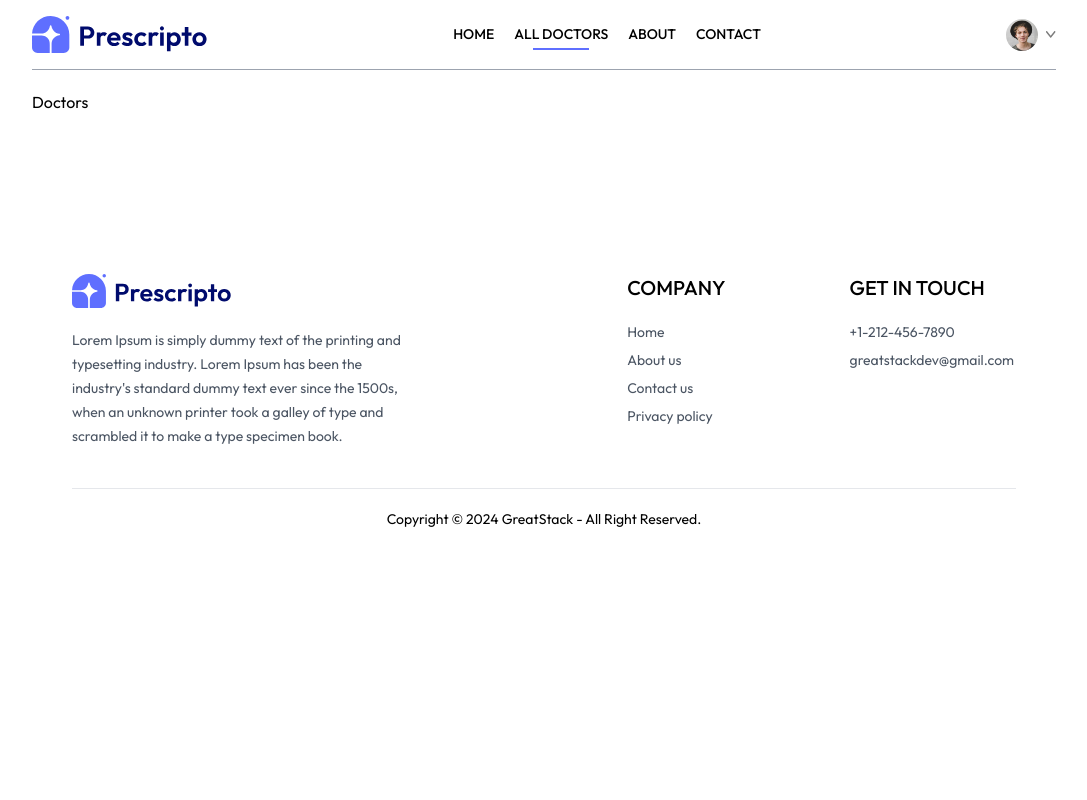
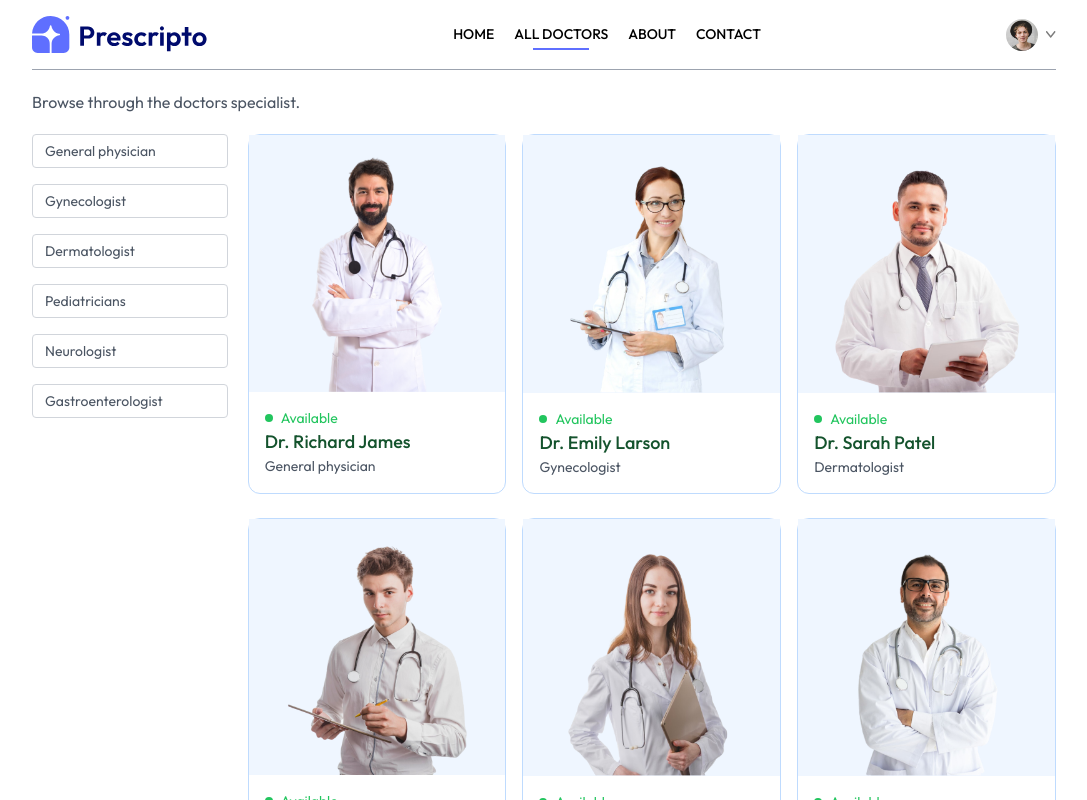
Before and after one commit to SumanthReddy19/prescripto, a React (Vite) app in the folder frontend/: page /doctors in a window 1280 px wide. Shown: the top 800 px of the page, without its empty margins (96-1183 px from the left). Built offline with nearby package versions, Linux system fonts and the light colour scheme.

Commit message:
Created the Doctors Page

```diff
--- a/frontend/src/components/Navbar.jsx
+++ b/frontend/src/components/Navbar.jsx
@@ -9,7 +9,7 @@
 
   return (
     <div className="flex items-center justify-between text-sm py-4 mb-5 border-b border-b-gray-400">
-      <img src={assets.logo} alt="" className="w-44 cursor-pointer" />
+      <img src={assets.logo} onClick={()=>navigate('/')} alt="" className="w-44 cursor-pointer" />
       <ul className="hidden md:flex items-start gap-5 font-medium ">
         <NavLink to="/">
           <li className="py-1">HOME</li>
--- a/frontend/src/pages/Doctors.jsx
+++ b/frontend/src/pages/Doctors.jsx
@@ -1,8 +1,54 @@
-import React from 'react'
+import React, { useContext, useEffect, useState } from 'react'
+import { useNavigate, useParams } from 'react-router-dom'
+import { AppContext } from '../context/AppContext'
 
 const Doctors = () => {
+  const {speciality} = useParams()
+  const [filterDoc,setFilterDoc] = useState([])
+  const navigate = useNavigate()
+  const {doctors} = useContext(AppContext)
+
+  const applyFilter = ()=>{
+    if(speciality){
+      setFilterDoc(doctors.filter(doc=>doc.speciality === speciality))
+    } else{
+      setFilterDoc(doctors)
+    }
+  }
+
+  useEffect(()=>{
+    applyFilter()
+  },[doctors,speciality])
+
   return (
-    <div>Doctors</div>
+    <div>
+      <p className='text-gray-600'>Browse through the doctors specialist.</p>
+      <div className='flex flex-col sm:flex-row items-start gap-5 mt-5'>
+        <div className='flex flex-col gap-4 text-sm text-gray-600'>
+          <p onClick={()=>speciality === 'General physician' ? navigate('/doctors'):navigate('/doctors/General physician')} className={`w-[94vw] sm:w-auto pl-3 py-1.5 pr-16 border border-gray-300 rounded transition-all cursor-pointer ${speciality==="General physician" ? "bg-indigo-100 text-black":""}`}>General physician</p>
+          <p onClick={()=>speciality === 'Gynecologist' ? navigate('/doctors'):navigate('/doctors/Gynecologist')} className={`w-[94vw] sm:w-auto pl-3 py-1.5 pr-16 border border-gray-300 rounded transition-all cursor-pointer ${speciality==="Gynecologist" ? "bg-indigo-100 text-black":""}`}>Gynecologist</p>
+          <p onClick={()=>speciality === 'Dermatologist' ? navigate('/doctors'):navigate('/doctors/Dermatologist')} className={`w-[94vw] sm:w-auto pl-3 py-1.5 pr-16 border border-gray-300 rounded transition-all cursor-pointer ${speciality==="Dermatologist" ? "bg-indigo-100 text-black":""}`}>Dermatologist</p>
+          <p onClick={()=>speciality === 'Pediatricians' ? navigate('/doctors'):navigate('/doctors/Pediatricians')} className={`w-[94vw] sm:w-auto pl-3 py-1.5 pr-16 border border-gray-300 rounded transition-all cursor-pointer ${speciality==="Pediatricians" ? "bg-indigo-100 text-black":""}`}>Pediatricians</p>
+          <p onClick={()=>speciality === 'Neurologist' ? navigate('/doctors'):navigate('/doctors/Neurologist')} className={`w-[94vw] sm:w-auto pl-3 py-1.5 pr-16 border border-gray-300 rounded transition-all cursor-pointer ${speciality==="Neurologist" ? "bg-indigo-100 text-black":""}`}>Neurologist</p>
+          <p onClick={()=>speciality === 'Gastroenterologist' ? navigate('/doctors'):navigate('/doctors/Gastroenterologist')} className={`w-[94vw] sm:w-auto pl-3 py-1.5 pr-16 border border-gray-300 rounded transition-all cursor-pointer ${speciality==="Gastroenterologist" ? "bg-indigo-100 text-black":""}`}>Gastroenterologist</p>
+        </div>
+        <div className='w-full grid grid-cols-auto gap-y-6 gap-4'>
+          {filterDoc.map((item,index)=>(
+                <div onClick={()=>navigate(`/appointment/${item._id}`)} key={index} className='border border-blue-200 rounded-xl cursor-pointer hover:translate-y-[-10px] transition-all duration-500'>
+                    <img src={item.image} alt="" className='bg-blue-50' />
+                    <div className='p-4'>
+                    <div className='flex items-center gap-2 text-sm text-center text-green-500'>
+                        <p className='w-2 h-2 bg-green-500 rounded-full'></p>
+                        <p>Available</p>
+                    </div>
+                    <p className='text-green-900 text-lg font-medium'>{item.name}</p>
+                    <p className='text-gray-600 text-sm '>{item.speciality}</p>
+                    </div>
+                </div>
+            ))}
+        </div>
+      </div>
+    </div>
   )
 }
 
```
Also changed, not shown: 1 other file (tests, documents, lock files or other folders).
